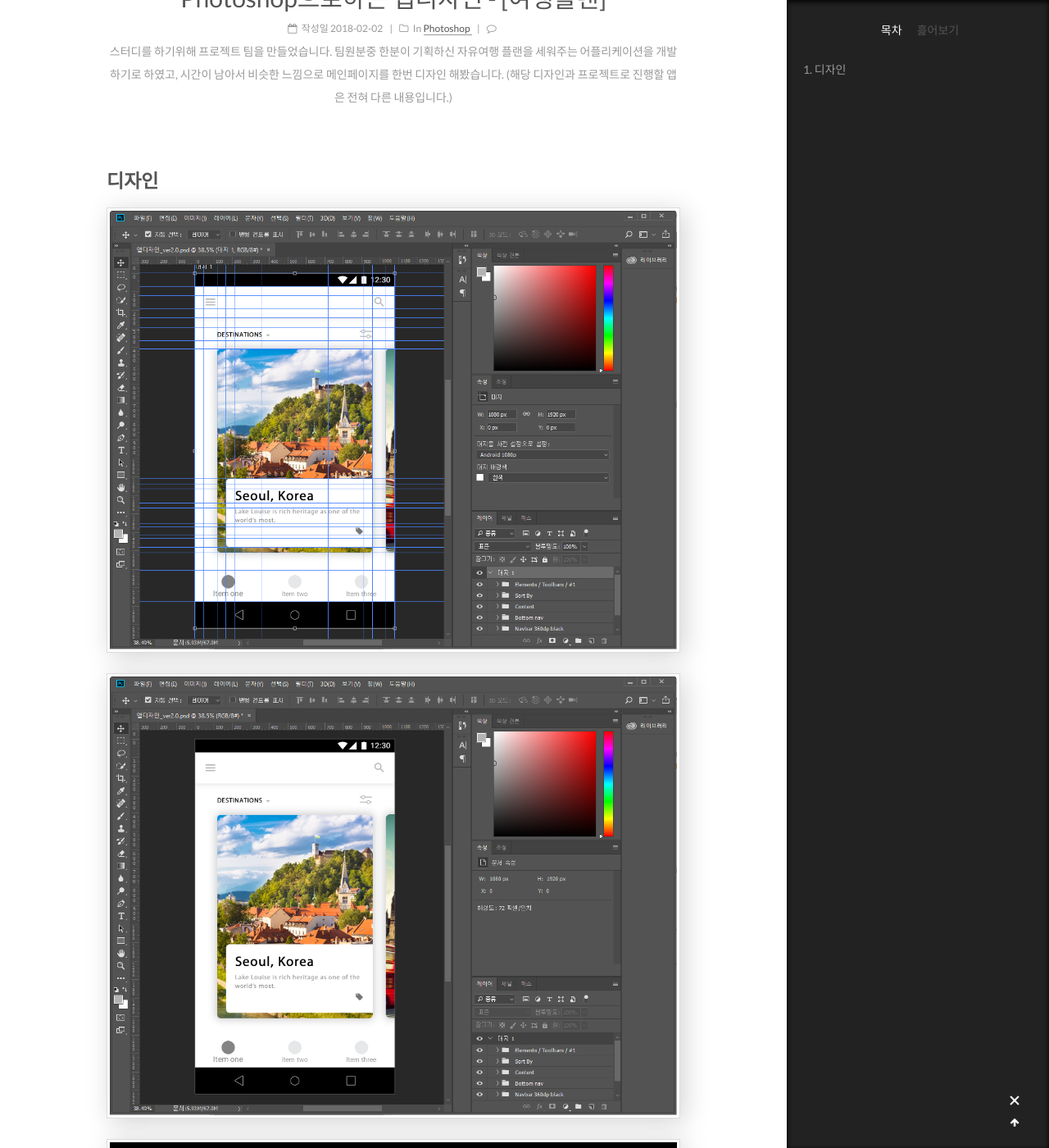
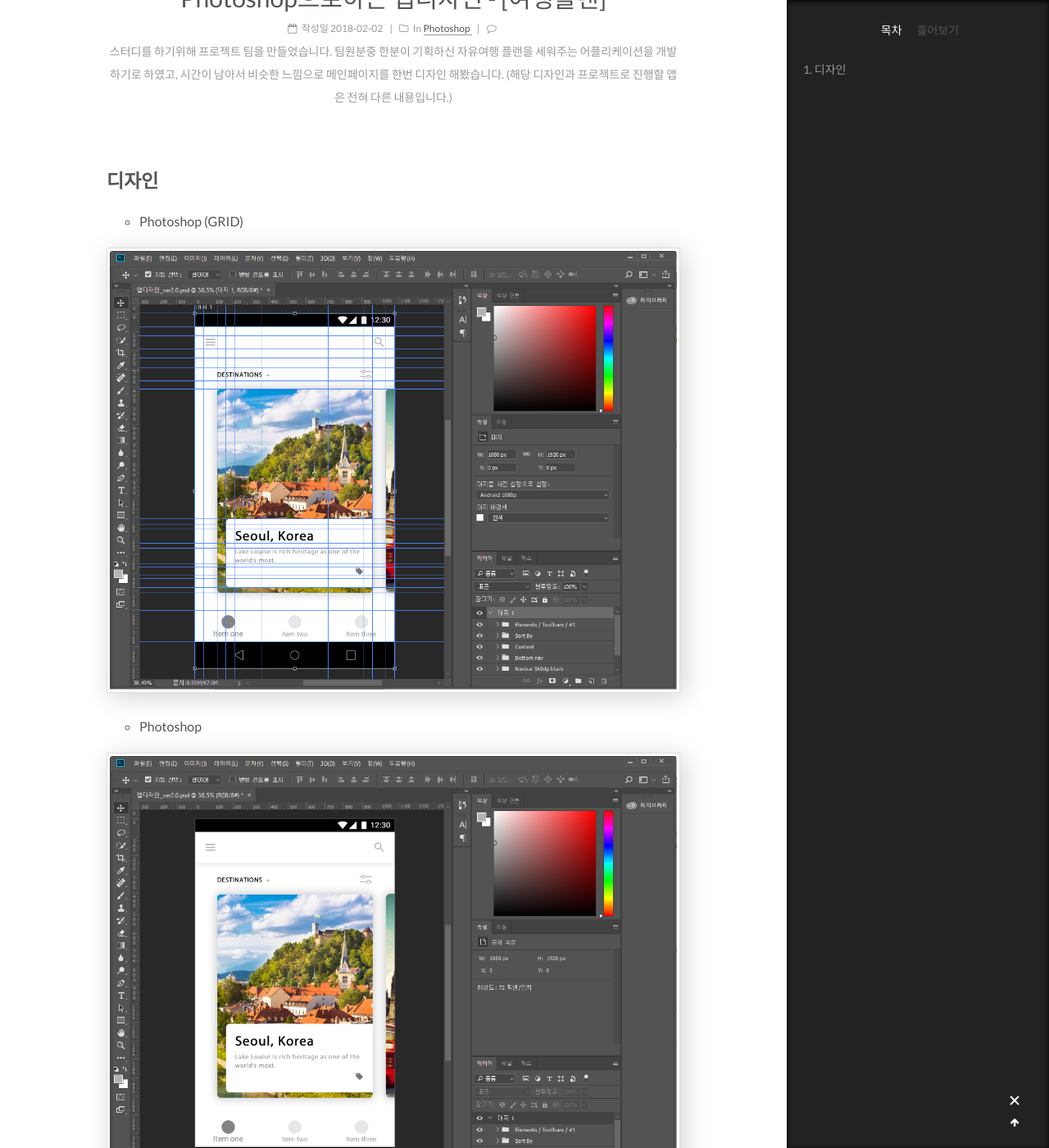
Before and after one commit to wkddnjset/wkddnjset.github.io, a Jekyll site: the page built from _posts/2018-02-02-Phtoshop으로-하는-앱디자인-[여행플랜].md, in a window 1280 px wide and 1400 px high, scrolled down 405 px. Shown: the whole window at 82% size. Built offline with Jekyll 4.4.1, drawn with Linux system fonts in a browser that asks for light colours; comment, search, counter and statistics services are not loaded.

Commit message:
2018-02-01

```diff
--- a/_posts/2018-02-02-Phtoshop으로-하는-앱디자인-[여행플랜].md
+++ b/_posts/2018-02-02-Phtoshop으로-하는-앱디자인-[여행플랜].md
@@ -9,8 +9,14 @@ tags: photoshop, appdesign
 
 ## 디자인
 
+* Photoshop (GRID)
+
 ![photoshop-02](https://raw.githubusercontent.com/wkddnjset/wkddnjset.github.io/master/_posts/images/2018-02-01/photoshop_02.png)
+
+* Photoshop
 
 ![photoshop-03](https://raw.githubusercontent.com/wkddnjset/wkddnjset.github.io/master/_posts/images/2018-02-01/photoshop_03.png)
 
+* APP
+
 ![design-01](https://raw.githubusercontent.com/wkddnjset/wkddnjset.github.io/master/_posts/images/2018-02-01/design_01.png)
```
